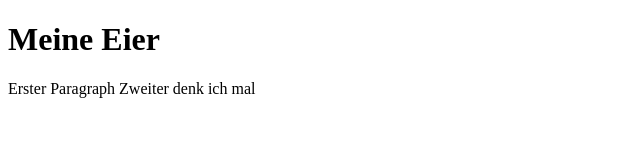
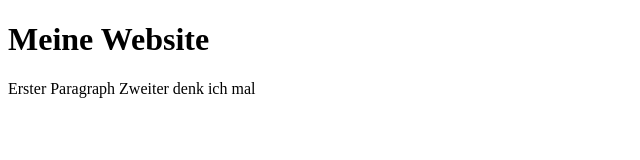
Before and after one commit to tom47s/Website, a plain HTML site: page index.html in a window 1280 px wide. Shown: the whole page, without its empty margins (0-640 px from the left). Drawn offline with Linux system fonts and the light colour scheme.

Commit message:
index.html

```diff
--- a/index.html
+++ b/index.html
@@ -5,7 +5,7 @@
   <title>Website V1.1</title>
 </head>
 <body>
-<h1>Meine Eier</h1>
+<h1>Meine Website</h1>
 <p1>Erster Paragraph</p1>
 <p2>Zweiter denk ich mal</p2>
 </body>
```
